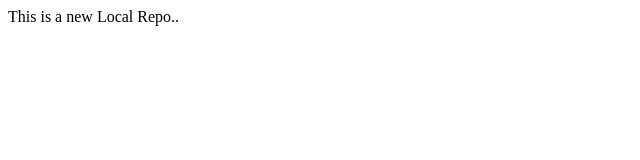
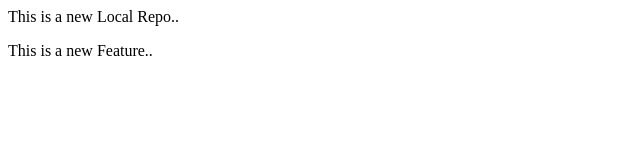
Before and after one commit to kavita-0211/localRepo, a plain HTML site: page index.html in a window 1280 px wide. Shown: the whole page, without its empty margins (0-640 px from the left). Drawn offline with Linux system fonts and the light colour scheme.

Commit message:
New Feature Added

```diff
--- a/index.html
+++ b/index.html
@@ -1,3 +1,6 @@
 <p>
     This is a new Local Repo..
 </p>
+<p>
+    This is a new Feature..
+</p>
```
